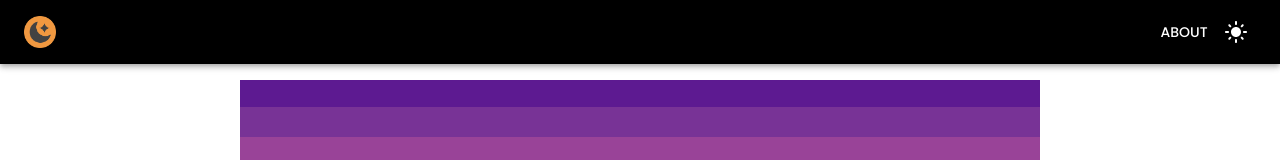
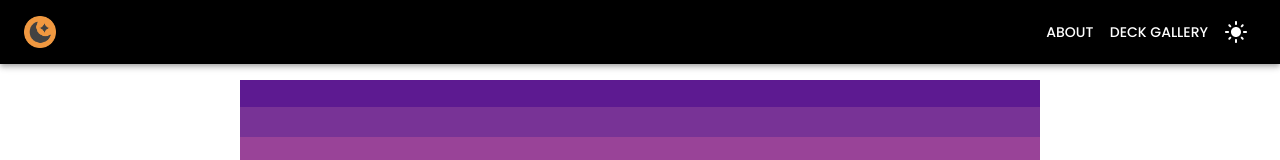
Before and after one commit to spacecowboy-app/Spacecowboy, a Next.js app: page / in a window 1280 px wide. Shown: the top 160 px of the page. Built offline with nearby package versions, Linux system fonts and the light colour scheme.

Commit message:
Add link to deck gallery in app bar

```diff
--- a/components/ApplicationHeader.tsx
+++ b/components/ApplicationHeader.tsx
@@ -38,6 +38,7 @@ export default function ApplicationHeader(): JSX.Element
                         </IconButton>
                         <Box sx={{ flexGrow: 1 }} ></Box>
                         <Button color="inherit" href="/about" LinkComponent={Link}>About</Button>
+                        <Button color="inherit" href="/decks" LinkComponent={Link}>Deck gallery</Button>
                         <ThemeSelector />
                     </Toolbar>
                 </AppBar>
```
